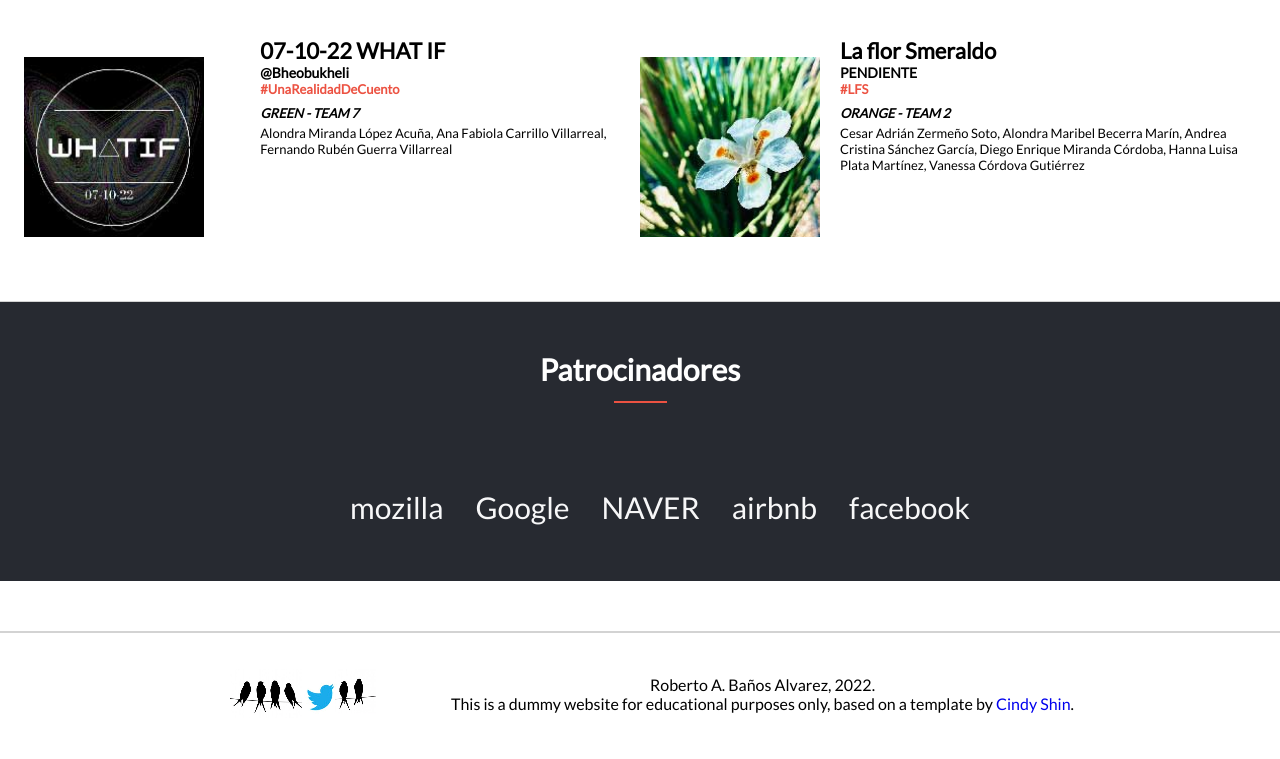
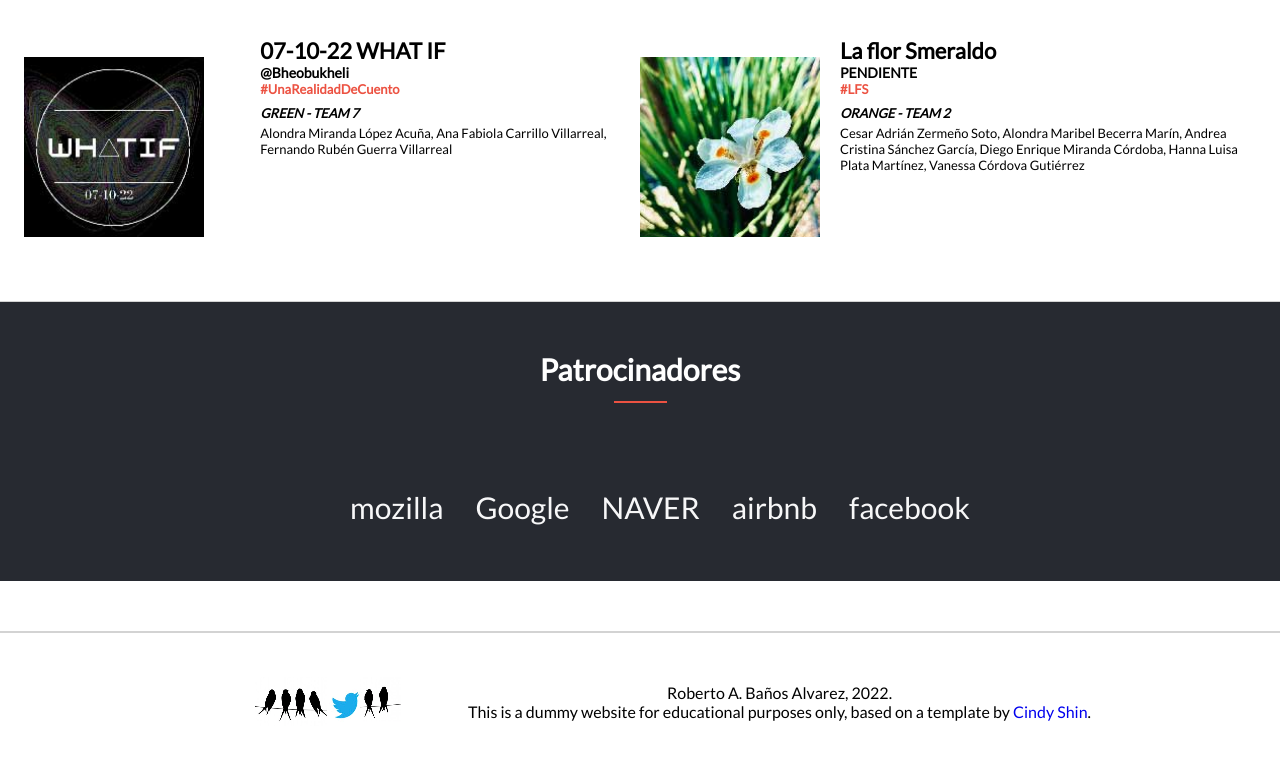
Before and after one commit to rbanos-mv/capstone-1-expo, a website: page index.html in a window 1280 px wide. Shown: the part 1971-2730 px from the top of the page. Drawn offline with Linux system fonts and the light colour scheme; a web font is replaced by a local one.

Commit message:
Fix margins in footer

```diff
--- a/resources/scss/styles.scss
+++ b/resources/scss/styles.scss
@@ -176,6 +176,7 @@ nav {
     left: 0;
     top: 85px;
     width: 100%;
+    z-index: 1;
   }
 }
 
@@ -454,9 +455,9 @@ footer {
 }
 
 .footer-img {
-  margin-right: 50px;
+  margin: 16px 50px;
   background-color: white;
-  padding: 16px;
+  padding: 8px;
 }
 
 .footer-text {
```
Also changed, not shown: resources/css/styles.min.css, 1 other file.
